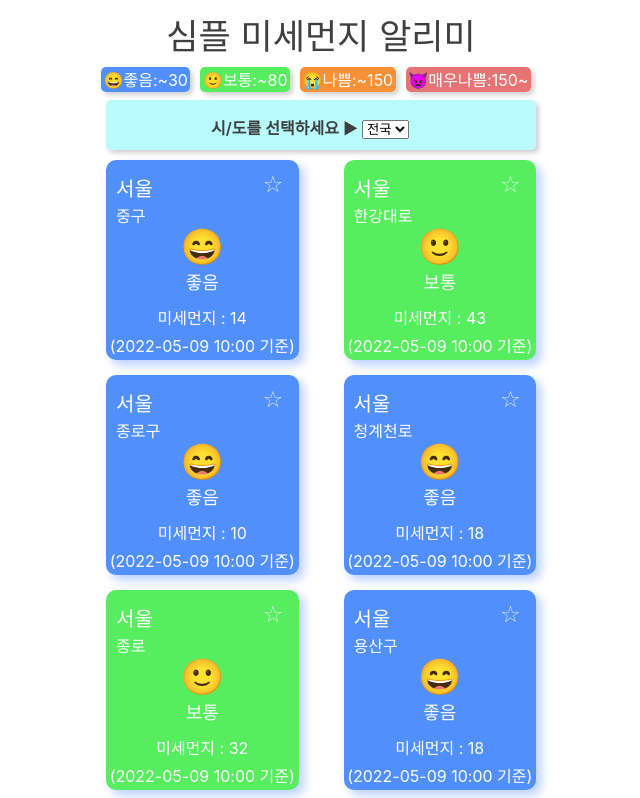
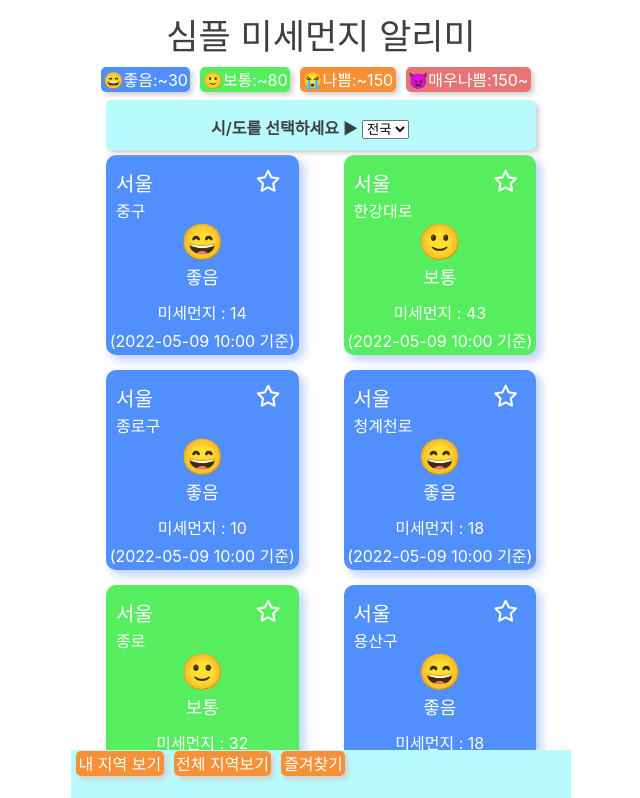
Before and after one commit to YoHaiYo/react-finedust-app, a React (Create React App) app: page / in a window 1280 px wide. Shown: the top 798 px of the page, without its empty margins (319-959 px from the left). Built offline with nearby package versions, Linux system fonts and the light colour scheme.

Commit message:
바텀네비바, 즐겨찾기 추가. 로직구성은 아직…

```diff
--- a/public/index.html
+++ b/public/index.html
@@ -1,8 +1,10 @@
 <!DOCTYPE html>
-<html lang="en">
+<html lang="ko">
   <head>
     <meta charset="utf-8" />
     <link rel="icon" href="%PUBLIC_URL%/favicon.ico" />
+    <script src="https://kit.fontawesome.com/f3455f3758.js" crossorigin="anonymous"></script>
+
     <meta name="viewport" content="width=device-width, initial-scale=1" />
     <meta name="theme-color" content="#000000" />
     <meta
@@ -24,7 +26,7 @@
       work correctly both with client-side routing and a non-root public URL.
       Learn how to configure a non-root public URL by running `npm run build`.
     -->
-    <title>React App</title>
+    <title>심플 미세먼지 알리미</title>
   </head>
   <body>
     <noscript>You need to enable JavaScript to run this app.</noscript>
--- a/src/App.css
+++ b/src/App.css
@@ -5,8 +5,21 @@
   --root-color: #fff;
 }
 /* 개별 CSS 속성*/
-
+.inner{
+  width: 500px;
+  margin: 0 auto;
+  /* 부모요소에 position: relative가 있어야 기준이 생겨서 배치가 제대로됨.  */
+  position: relative;
+  /* background-color: rgb(239, 186, 255); */
+  /* border: #3f3f3f solid 1px; */
+}
 /* Header */
+.fixed-bar-top{
+  position: fixed;
+  top: 0px;
+  z-index: 9;
+  background-color: #fff;
+}
 .title{
   display: flex;
   justify-content: center;
@@ -62,6 +75,9 @@
 
 /* SidoDropDown */
 .sido-dropdown {
+  /* position: fixed; */
+  /* top: 50px; */
+  /* z-index: 9; */
   height: 30px;
   padding: 15px 0px 5px 105px;
   margin: 10px 35px 5px 35px;
@@ -73,16 +89,16 @@
 }
 
 /* BaseCard */
-.inner{
+.basecard-inner{
   width: 500px;
-  /* height: 120px; */
   margin: 0 auto;
   /* 부모요소에 position: relative가 있어야 기준이 생겨서 배치가 제대로됨.  */
   position: relative;
+  top: 150px;
   /* background-color: rgb(239, 186, 255); */
-
+  /* border: #3f3f3f solid 1px; */
 }
-.inner .cardOuter{
+.basecard-inner .cardOuter{
   display: grid;
   gap: 5px;
   grid-template-columns: repeat(2, 1fr);
@@ -121,10 +137,10 @@
 .cardOuter .cardContainer .card-wrap-top .bookmark {
   position: absolute;
   top: 13px;
-  right: 15px;
+  right: 18px;
   color: var(--root-color);
-  font-size: 20px;
-  font-weight: 100;
+  font-size: 22px;
+  cursor: pointer;
 }
 .cardOuter .cardContainer .card-wrap-middle{
   height: 70px;
@@ -157,3 +173,13 @@
   color: var(--root-color);
   font-size: 16px;
 }
+
+/* BottomNavigationBar */
+.bottom-nav{
+  position: fixed;
+  bottom: 0;
+  z-index: 9;
+  height: 50px;
+  width: 500px;
+  background: #b9fafc;
+}
--- a/src/App.js
+++ b/src/App.js
@@ -9,11 +9,14 @@ function App() {
   const Header = () => {
     return(
       <div className='inner'>
-        <span className='title'>심플 미세먼지 알리미</span>
-        <span className='good'>😄좋음:~30</span>
-        <span className='soso'>🙂보통:~80</span>
-        <span className='bad'>😭나쁨:~150</span>
-        <span className='very-bad'>👿매우나쁨:150~</span>
+        <div className='fixed-bar-top'>
+          <span className='title'>심플 미세먼지 알리미</span>
+          <span className='good'>😄좋음:~30</span>
+          <span className='soso'>🙂보통:~80</span>
+          <span className='bad'>😭나쁨:~150</span>
+          <span className='very-bad'>👿매우나쁨:150~</span>
+          <SidoDropDown/>
+        </div>
       </div>
     )
   }
@@ -137,8 +140,23 @@ function App() {
         return '😄';
       }
     };
+
+    // 즐겨찾기 추가 함수
+  const BookmarkChange = () => {
+    const [isClicked, setIsClicked] = useState(false);
+    const handleClick = () => {
+      setIsClicked(!isClicked);
+      // alert('즐겨찾기에 추가되었습니다.');
+    };
+    return(
+      <div className='bookmark'onClick={handleClick}>
+        {isClicked ?<i class="fa-solid fa-star"></i>:<i class="fa-regular fa-star"></i>}
+      </div>
+    )
+  }
+  // 기본 카드 구성
     return (
-      <div className='inner'>
+      <div className='basecard-inner'>
         <div className='cardOuter'>
             {items.map((item, index) => (
               <div className='cardContainer' key={index}
@@ -148,7 +166,7 @@ function App() {
               >
                 <div className='card-wrap-top'>
                   <div className='sidoName'>{item.sidoName}</div>
-                  <div className='bookmark'>☆</div>
+                  <BookmarkChange/>
                   <div className='stationName'>{item.stationName}</div>
                 </div>
                 <div className='card-wrap-middle'>
@@ -164,12 +182,59 @@ function App() {
     );
   };
 
+  // ------------ 임시 스크린 -----------
+  const MyplaceScreen = () => {
+    return <div style={{ backgroundColor: 'lightgreen', height: '1000px'}}></div>;
+  };
+
+  const BookmarkScreen = () => {
+    return <div style={{ backgroundColor: 'lightblue', height: '1000px' }}></div>;
+  };
+  // ------------------------------------
+
+  const BottomNavigationBar = () => {
+    const [activeScreen, setActiveScreen] = useState('HomeScreen');
+    const handleScreenChange = (screen) => {
+      setActiveScreen(screen);
+    };
+    return (
+      <div className='inner'>
+        <div className="bottom-nav">
+          <span
+            className={`nav-item ${activeScreen === 'MyplaceScreen' ? 'active' : ''}`}
+            onClick={() => handleScreenChange('MyplaceScreen')}
+          >
+            <span className='bad'>내 지역 보기</span>
+          </span>
+          <span
+            className={`nav-item ${activeScreen === 'HomeScreen' ? 'active' : ''}`}
+            onClick={() => handleScreenChange('HomeScreen')}
+          >
+            <span className='bad'>전체 지역보기</span>
+          </span>
+          <span
+            className={`nav-item ${activeScreen === 'BookmarkScreen' ? 'active' : ''}`}
+            onClick={() => handleScreenChange('BookmarkScreen')}
+          >
+            <span className='bad'>즐겨찾기</span>
+          </span>
+        </div>
+        {/* 스크린선택 */}
+        <div className="content">
+          {activeScreen === 'MyplaceScreen' && <MyplaceScreen />}
+          {activeScreen === 'HomeScreen' && <BaseCard />}
+          {activeScreen === 'BookmarkScreen' && <BookmarkScreen />}
+        </div>
+      </div>
+    );
+  };
+
   // 앱 구성
   return (
     <div>
       <Header/>
-      <SidoDropDown/>
-      <BaseCard />
+      {/* <BaseCard /> */}
+      <BottomNavigationBar/>
     </div>
   );
 }
```
